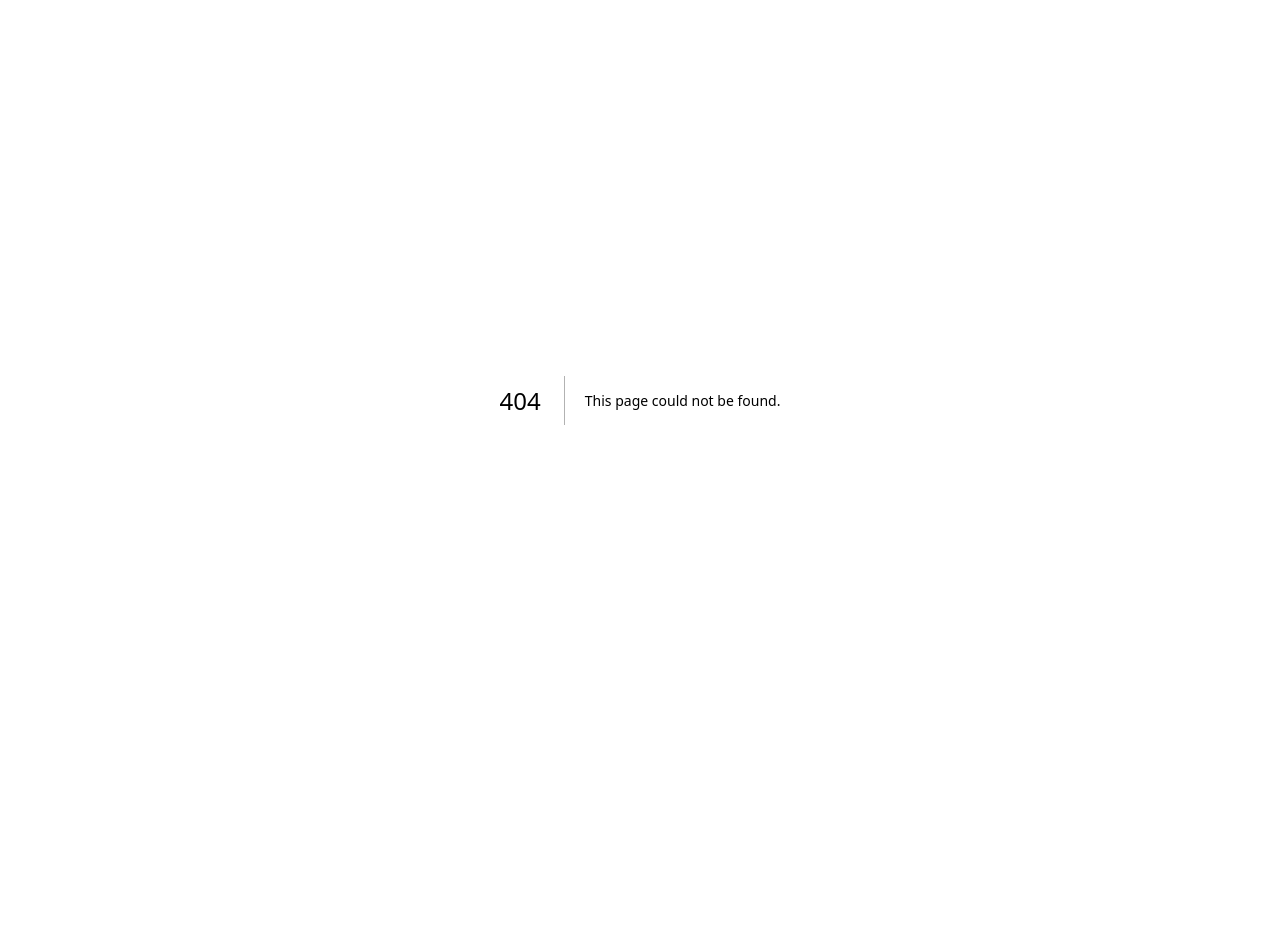
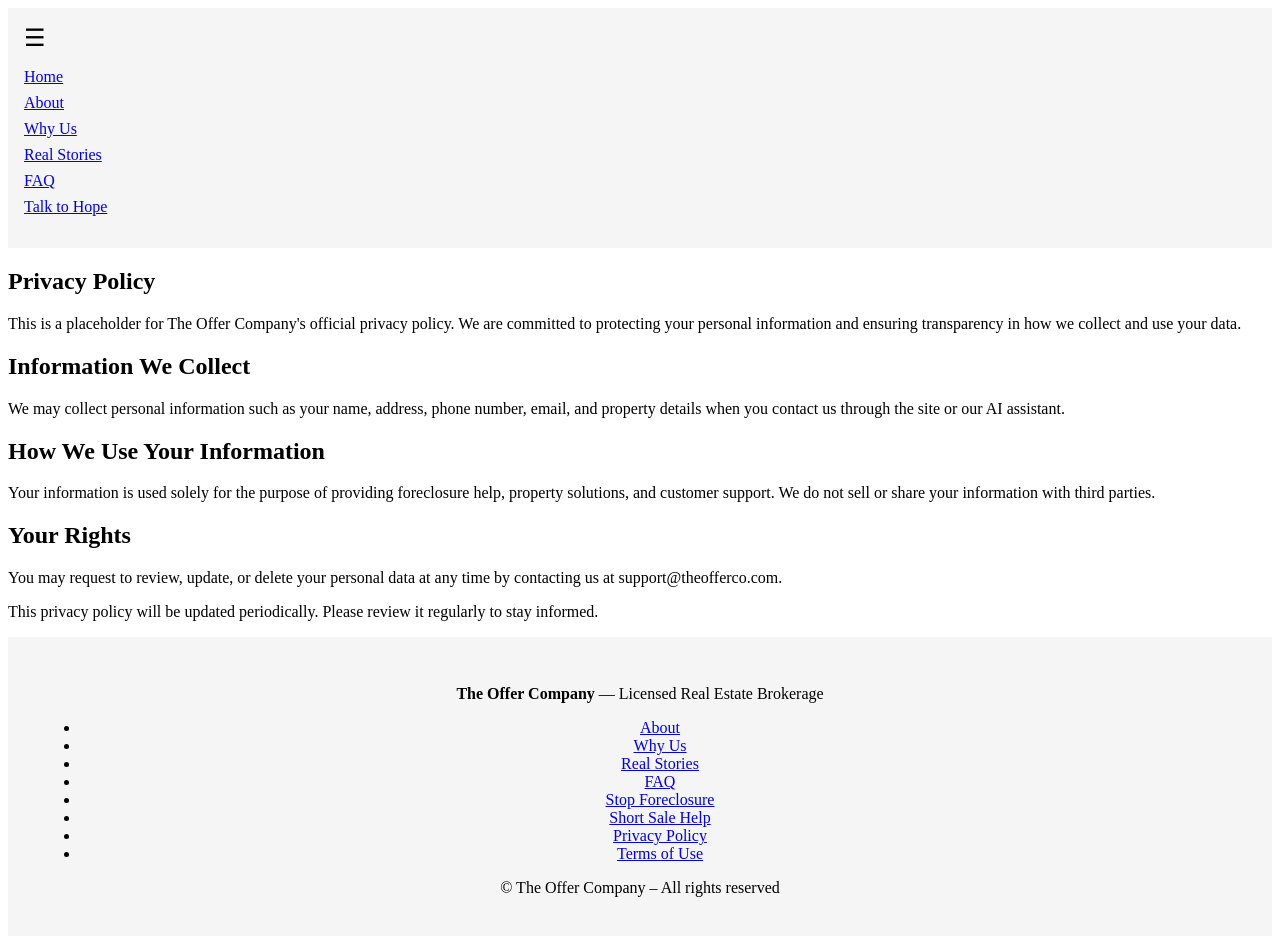
Before and after one commit to theofferco/the-offer-company-site, a Next.js app: page /privacy in a window 1280 px wide. Before the commit this address had no page. Shown: the top 936 px of the page. Before the commit the page ends 800 px from the top, so only its background shows below. Built offline with nearby package versions, Linux system fonts and the light colour scheme.

Commit message:
Create privacy.jsx

```diff
--- /dev/null
+++ b/pages/privacy.jsx
@@ -0,0 +1,34 @@
+import Layout from '../components/Layout';
+
+export default function PrivacyPolicy() {
+  return (
+    <Layout>
+      <section>
+        <h1>Privacy Policy</h1>
+        <p>
+          This is a placeholder for The Offer Company's official privacy policy.
+          We are committed to protecting your personal information and ensuring transparency in how we collect and use your data.
+        </p>
+
+        <h2>Information We Collect</h2>
+        <p>
+          We may collect personal information such as your name, address, phone number, email, and property details when you contact us through the site or our AI assistant.
+        </p>
+
+        <h2>How We Use Your Information</h2>
+        <p>
+          Your information is used solely for the purpose of providing foreclosure help, property solutions, and customer support. We do not sell or share your information with third parties.
+        </p>
+
+        <h2>Your Rights</h2>
+        <p>
+          You may request to review, update, or delete your personal data at any time by contacting us at support@theofferco.com.
+        </p>
+
+        <p>
+          This privacy policy will be updated periodically. Please review it regularly to stay informed.
+        </p>
+      </section>
+    </Layout>
+  );
+}
```
